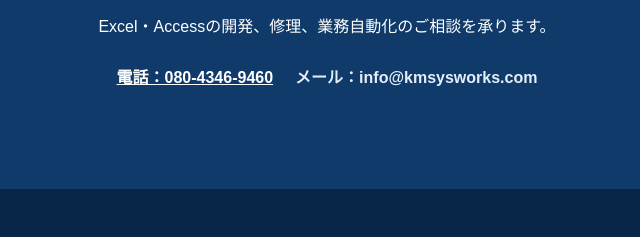
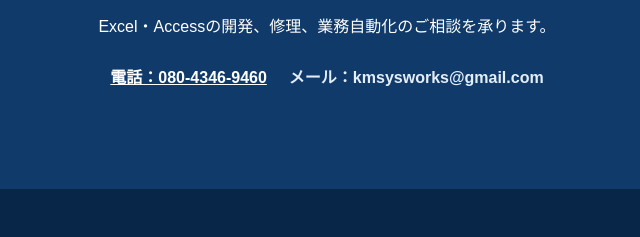
Before and after one commit to kmsysworks/kmsysworks.github.io, a plain HTML site: page index.html in a window 1280 px wide. Shown: the part 2639-2876 px from the top of the page, 313-953 px from the left. Drawn offline with Linux system fonts and the light colour scheme.

Commit message:
Update Japanese email address

```diff
--- a/index.html
+++ b/index.html
@@ -7,4 +7,4 @@
 <section class="section pale" id="experience"><div class="wrap"><p class="kicker">EXPERIENCE</p><h2>開発経験・対応分野</h2><p class="intro">金融、製造、公共、監査法人など、多様な現場で培った実務経験を活かします。</p><div class="experience-grid"><div><h3>業務に合わせた開発</h3><p>既存のExcel・Access資産を活用し、日々の業務に無理なくなじむ仕組みをご提案します。</p></div><div><h3>保守しやすさを重視</h3><p>納品後の運用や改修を見据え、分かりやすく扱いやすいシステムを目指します。</p></div><div><h3>英語での対応も可能</h3><p>英語を使用するプロジェクトの経験を活かし、必要に応じて英語でのやり取りにも対応します。</p></div></div><p class="note">※具体的な案件名・成果は守秘義務に配慮し、公開可能な範囲で順次掲載予定です。</p></div></section>
 <section class="section portfolio-section" id="portfolio"><div class="wrap"><p class="kicker">PORTFOLIO</p><h2>開発・改善実績</h2><p class="intro">制作したシステムや業務改善の事例をご紹介します。</p><div aria-live="polite" class="portfolio-grid" id="portfolio-list"></div><p class="note" hidden="" id="portfolio-empty">現在、掲載準備中です。</p></div></section>
 <section class="section" id="about"><div class="wrap about"><div><p class="kicker">ABOUT US</p><h2>KMシステムワークスについて</h2><p>様々な業界における長年のIT実務経験で培った技術と業務知識を活かし、お客様の業務改善と生産性向上を支援する個人事業のシステム開発サービスです。</p><p>小さな修正から業務の仕組みづくりまで、課題を丁寧に伺い、実務に合った解決方法を一緒に考えます。</p><dl><dt>屋号</dt><dd>KMシステムワークス（KM System Works）</dd><dt>代表</dt><dd>村田 喜四郎</dd><dt>所在地</dt><dd>神奈川県横浜市</dd></dl></div></div></section>
-<section class="contact section" id="contact"><div class="wrap"><p class="kicker">CONTACT</p><h2>お問い合わせ</h2><p>Excel・Accessの開発、修理、業務自動化のご相談を承ります。</p><div class="contact-links"><a href="tel:08043469460">電話：080-4346-9460</a><span>メール：info@kmsysworks.com</span></div></div></section></main><footer><div class="wrap"><strong>KMシステムワークス</strong><span>© <span id="year"></span> KM System Works · kmsysworks.com</span></div></footer><script src="portfolio-data.js"></script><script src="script.js"></script></body></html>
+<section class="contact section" id="contact"><div class="wrap"><p class="kicker">CONTACT</p><h2>お問い合わせ</h2><p>Excel・Accessの開発、修理、業務自動化のご相談を承ります。</p><div class="contact-links"><a href="tel:08043469460">電話：080-4346-9460</a><span>メール：kmsysworks@gmail.com</span></div></div></section></main><footer><div class="wrap"><strong>KMシステムワークス</strong><span>© <span id="year"></span> KM System Works · kmsysworks.com</span></div></footer><script src="portfolio-data.js"></script><script src="script.js"></script></body></html>
```
